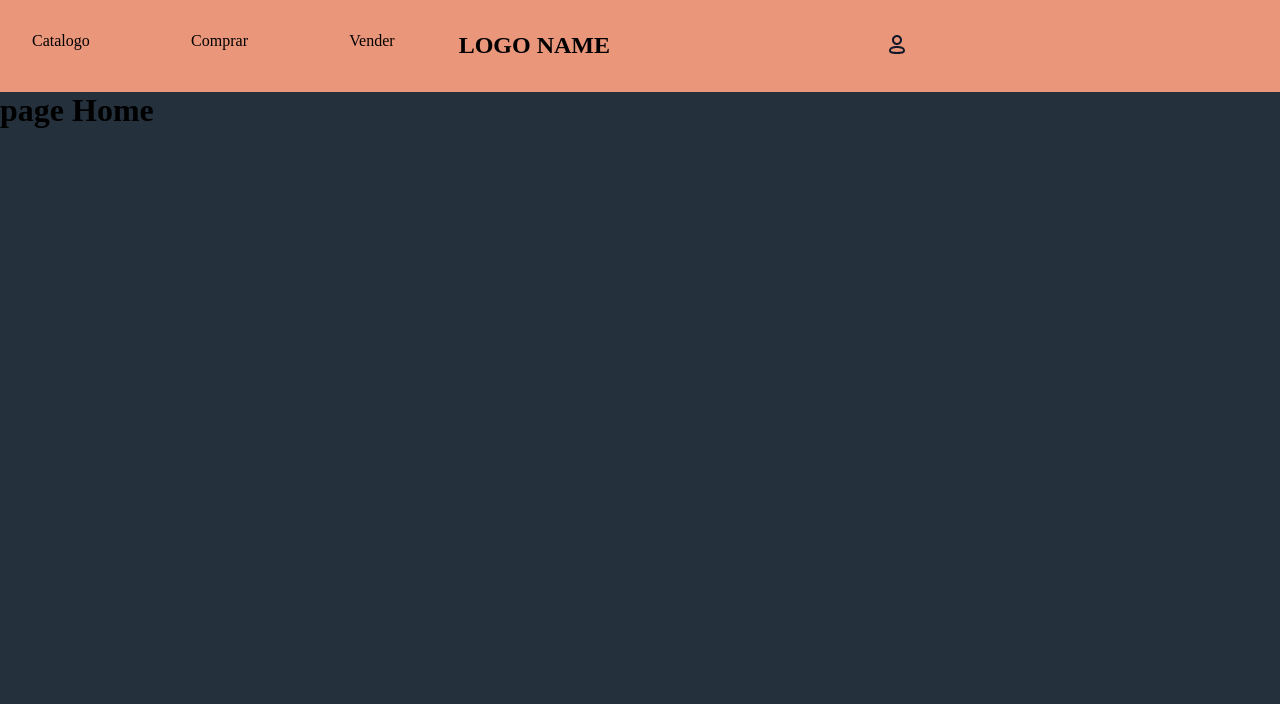
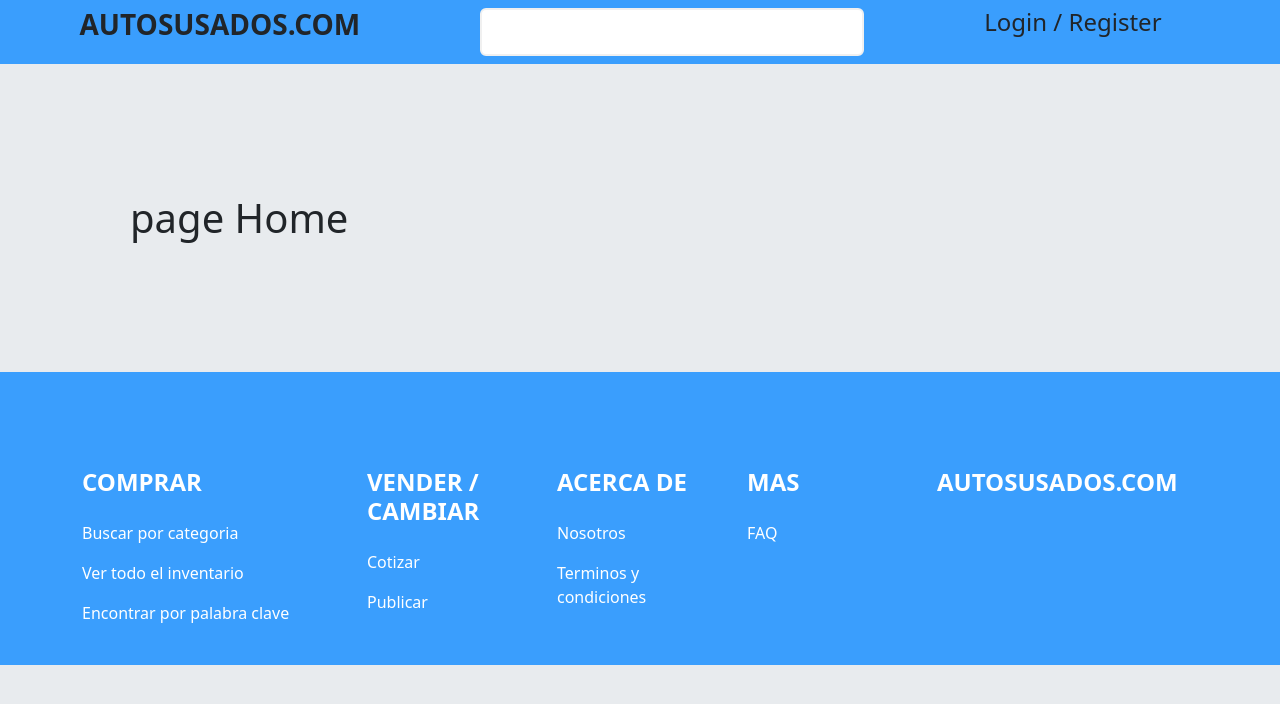
Before and after one commit to No-Country/C9-18-PERN-Venta-de-Autos, a React (Vite) app in the folder Client/: page /#/ in a window 1280 px wide. Shown: the top 704 px of the page. Built offline with nearby package versions, Linux system fonts and the light colour scheme.

Commit message:
Navbar and footer, first look to the desing

```diff
--- a/Client/index.html
+++ b/Client/index.html
@@ -3,11 +3,14 @@
   <head>
     <meta charset="UTF-8" />
     <link rel="icon" type="image/svg+xml" href="/vite.svg" />
+    <link href="https://cdn.jsdelivr.net/npm/bootstrap@5.3.0-alpha1/dist/css/bootstrap.min.css" rel="stylesheet" integrity="sha384-GLhlTQ8iRABdZLl6O3oVMWSktQOp6b7In1Zl3/Jr59b6EGGoI1aFkw7cmDA6j6gD" crossorigin="anonymous">
     <meta name="viewport" content="width=device-width, initial-scale=1.0" />
     <title>Vite + React</title>
   </head>
   <body>
     <div id="root"></div>
     <script type="module" src="/src/main.jsx"></script>
+    <script src="https://cdn.jsdelivr.net/npm/bootstrap@5.3.0-alpha1/dist/js/bootstrap.bundle.min.js" integrity="sha384-w76AqPfDkMBDXo30jS1Sgez6pr3x5MlQ1ZAGC+nuZB+EYdgRZgiwxhTBTkF7CXvN" crossorigin="anonymous"></script>
+
   </body>
 </html>
--- a/Client/package.json
+++ b/Client/package.json
@@ -11,6 +11,7 @@
   "dependencies": {
     "@reduxjs/toolkit": "^1.9.2",
     "axios": "^1.3.2",
+    "bootstrap": "^5.3.0-alpha1",
     "react": "^18.2.0",
     "react-dom": "^18.2.0",
     "react-redux": "^8.0.5",
--- a/Client/src/App.css
+++ b/Client/src/App.css
@@ -5,7 +5,7 @@
 }
 
 body {
-  background: #24303c;
+  background: #e8ebee;
 }
 
 .Navbar {
--- a/Client/src/components/Footer.jsx
+++ b/Client/src/components/Footer.jsx
@@ -2,9 +2,83 @@ import React from 'react';
 
 const Footer = () => {
   return (
-    <div>
 
-    </div>
+
+    <footer className="text-center text-lg-start text-muted " style={{ background: "#3A9EFD" }}>
+      <section className="d-flex justify-content-center p-4">      </section>
+
+      <section className="">
+        <div className="container text-center text-md-start mt-5">
+          <div className="row mt-3">
+            <div className="col-md-3 col-lg-4 col-xl-3 mx-auto mb-4">
+
+              <h6 className="text-uppercase fw-bold mb-4 text-white" style={{fontSize: "150%"}}>
+                Comprar
+              </h6>
+
+              <p>
+                <a href="#!" className="text-white text-decoration-none">Buscar por categoria</a>
+              </p>
+              <p>
+                <a href="#!" className="text-white text-decoration-none">Ver todo el inventario</a>
+              </p>
+              <p>
+                <a href="#!" className="text-white text-decoration-none">Encontrar por palabra clave</a>
+              </p>
+
+
+            </div>
+
+            <div className="col-md-2 col-lg-2 col-xl-2 mx-auto mb-4">
+
+              <h6 className="text-uppercase fw-bold mb-4 text-white" style={{fontSize: "150%"}}>
+                VENDER / <br /> CAMBIAR
+              </h6>
+              <p>
+                <a href="#!" className="text-white text-decoration-none">Cotizar</a>
+              </p>
+              <p>
+                <a href="#!" className="text-white text-decoration-none">Publicar</a>
+              </p>
+
+            </div>
+
+            <div className="col-md-3 col-lg-2 col-xl-2 mx-auto mb-4 ">
+
+              <h6 className="text-uppercase fw-bold mb-4 text-white" style={{fontSize: "150%"}}>
+                Acerca de
+              </h6>
+              <p>
+                <a href="#!" className="text-white  text-decoration-none">Nosotros</a>
+              </p>
+              <p>
+                <a href="#!" className="text-white  text-decoration-none">Terminos y condiciones</a>
+              </p>
+            </div>
+
+            <div className="col-md-3 col-lg-2 col-xl-2 mx-auto mb-4">
+
+              <h6 className="text-uppercase fw-bold mb-4 text-white" style={{fontSize: "150%"}}>
+                Mas
+              </h6>
+              <p>
+                <a href="#!" className="text-white text-decoration-none">FAQ</a>
+              </p>
+            </div>
+
+            <div className="col-md-4 col-lg-3 col-xl-3 mx-auto mb-md-0 mb-4">
+
+              <h6 className="text-uppercase fw-bold mb-4 text-white" style={{fontSize: "150%"}}>AUTOSUSADOS.COM</h6>
+            </div>
+
+          </div>
+
+        </div>
+      </section>
+
+
+    </footer>
+
   );
 };
 
--- a/Client/src/components/Navbar.jsx
+++ b/Client/src/components/Navbar.jsx
@@ -4,17 +4,29 @@ import svgs from '../assets/svg/svgs';
 const Navbar = () => {
   return (
     <>
-      <nav className='Navbar'>
-        <div><ul>
-          <li>Catalogo</li>
-          <li>Comprar</li>
-          <li>Vender</li>
-        </ul></div>
-        <div><h1>LOGO NAME</h1></div>
-        <div>
-          <ul>
-            <li><img className='login-svg svg' src={svgs.userLog} alt="icono de iniciar sesión" /></li>
-          </ul>
+
+      <nav className='navbar' style={{ background: '#3A9EFD' }}>
+        <div className='container-fluid d-flex justify-content-around'>
+
+          <div className='row'>
+            <div class="col mx-5 text-center">
+              <div><h3 className='fw-bold'>AUTOSUSADOS.COM</h3></div>
+            </div>
+
+            <div class="col mx-5 text-center">
+              <div>
+                <input type="text" className='rounded' style={{ width: "30vw", height: "6vh", border: '2px solid #f0f0f0' }} />
+              </div>
+            </div>
+
+            <div class="col mx-5 text-center ">
+              <div className='my-auto d-block'>
+                <h4><a>Login </a>/ <a> Register</a> </h4>
+              </div>
+            </div>
+          </div>
+          <div>
+          </div>
         </div>
       </nav>
     </>
--- a/Client/src/pages/Routes/Home.jsx
+++ b/Client/src/pages/Routes/Home.jsx
@@ -3,7 +3,7 @@ import React from 'react';
 const Home = () => {
   return (
     <div className='Home'>
-      <h1>page Home</h1>
+      <h1 style={{margin: '130px'}}>page Home</h1>
     </div>
   );
 };
```
Also changed, not shown: 1 other file (tests, documents, lock files or other folders).
